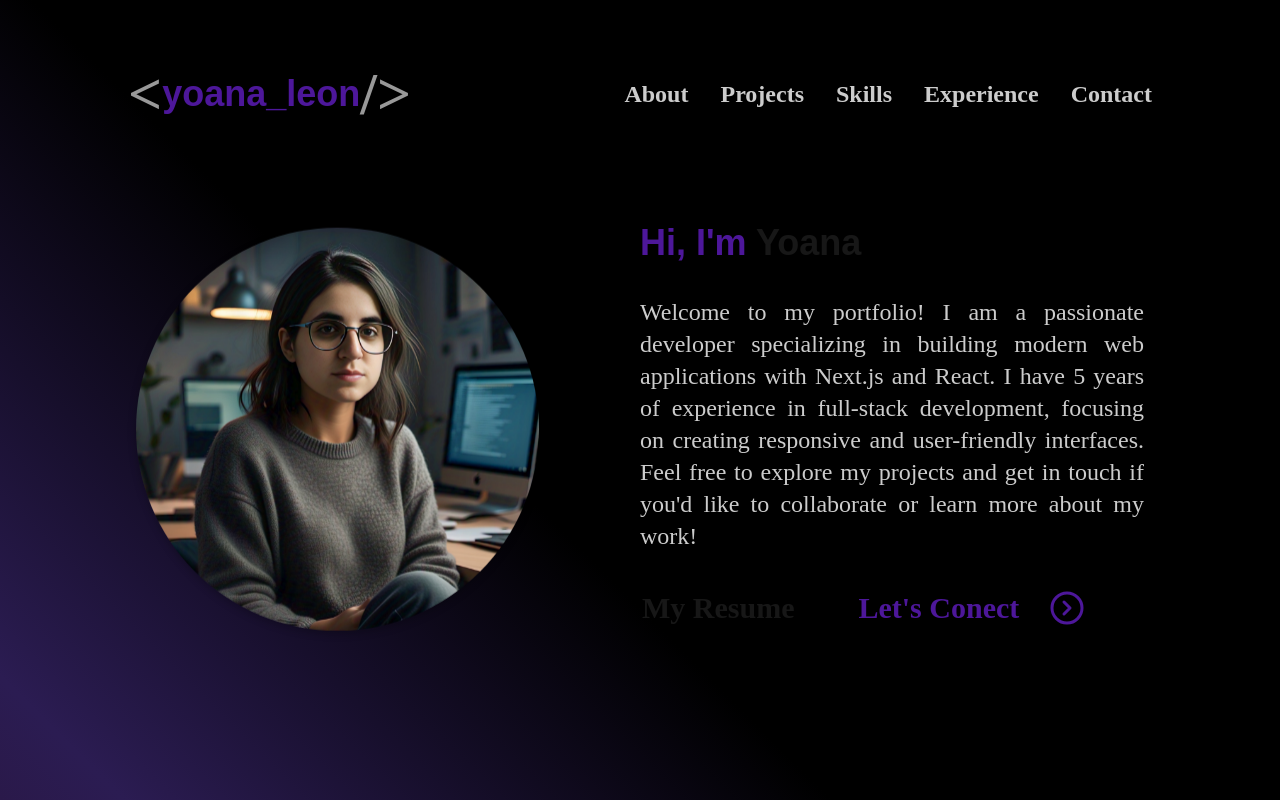
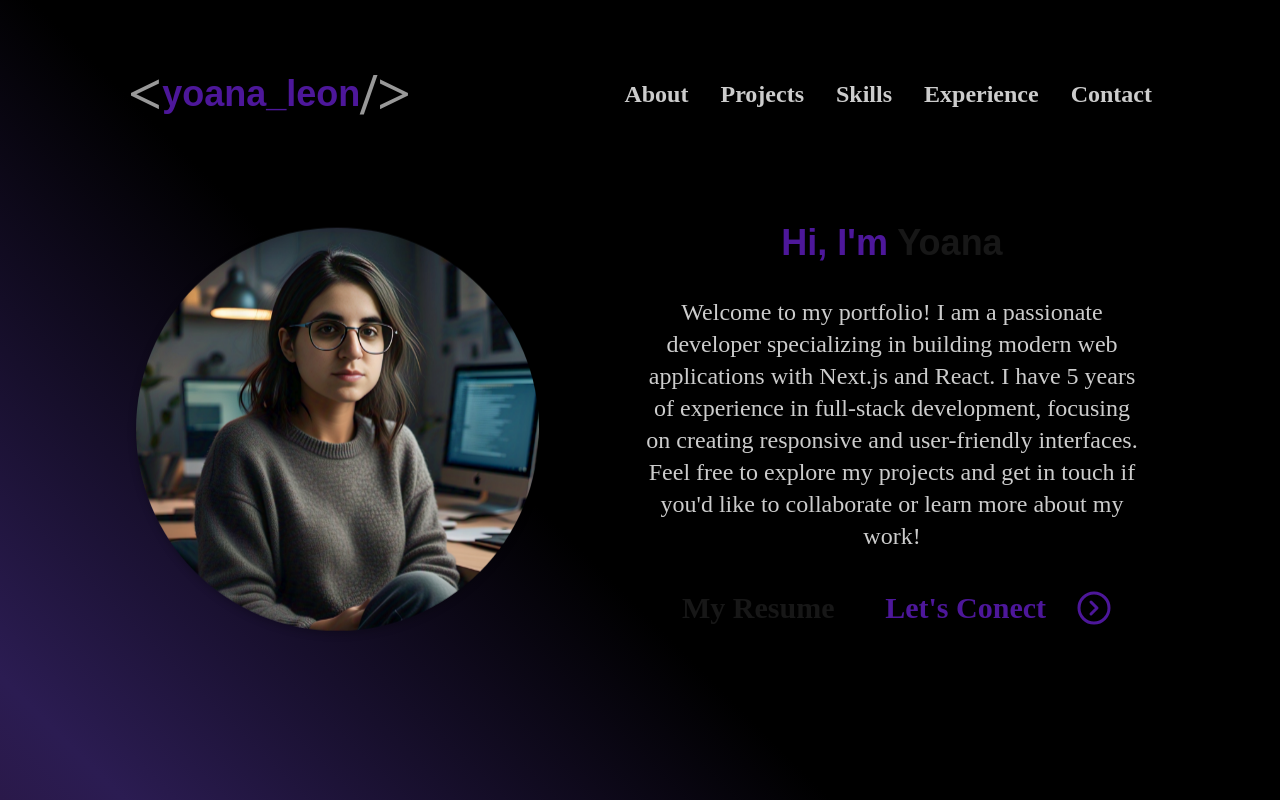
Before and after one commit to ylfranco98/portfolio, a Next.js app: page / in a window 1280 px wide. Built offline with nearby package versions, Linux system fonts and the light colour scheme.

Commit message:
make hero responsive for mobile devices

```diff
--- a/app/globals.css
+++ b/app/globals.css
@@ -8,6 +8,7 @@
 @theme inline {
   /* Define breakpoints for responsive design */
   --breakpoint-ms: 42rem;
+  --breakpoint-3xl: 110rem;
 
   --color-background: var(--background);
   --color-foreground: var(--foreground);
--- a/components/Description.tsx
+++ b/components/Description.tsx
@@ -23,7 +23,7 @@ const Description: React.FC = () => {
   return (
     <div>
       {/* Add your description content here */}
-      <p className="text-white/80 font-font 2xl:text-3xl xl:text-2xl lg:text-3xl sm:text-2xl text-xl font-[var(--font-roboto)] text-justify mb-[52px] xl:h-[30vh] h-fit">
+      <p className="text-white/80 font-font 2xl:text-3xl xl:text-2xl lg:text-3xl sm:text-2xl text-xl font-[var(--font-roboto)] text-center mb-[52px] xl:h-[30vh] h-fit">
         {text}
       </p>
     </div>
--- a/components/Main.tsx
+++ b/components/Main.tsx
@@ -51,13 +51,14 @@ export const Main: React.FC = () => {
         // shadow-xl
         // box-shadow: rgba(0, 0, 0, 0.24) 0px 3px 8px;
       />
-      <div className="xl:w-1/2 xl:mt-0 lg:mt-30 mt-20 flex flex-col items-start text-[color:var(--color-text)] z-[1]">
+      <div className="xl:w-1/2 xl:mt-0 lg:mt-30 mt-20 flex flex-col items-center text-[color:var(--color-text)] z-[1]">
         <h1 className="2xl:text-6xl xl:text-4xl lg:text-6xl sm:text-4xl text-3xl font-extrabold mb-[33px] xl:w-auto w-full xl:text-left text-center">
           {/* font-commandp */}
           <span className="text-violet-900">Hi, I'm</span> Yoana
         </h1>
         <Description />
-        <div className="flex xl:justify-start justify-center 2xl:gap-25 ms:gap-15 gap-5 2xl:mt-5 w-full">
+        <div className=" flex xl:justify-between justify-center 2xl:gap-15 ms:gap-5 gap-5 2xl:mt-5 w-full lg:px-15 xl:px-10 3xl:px-25 px-0">
+          {/* xl:px-5 */}
           <a
             href="#"
             className="font-font flex gap-[20px] no-underline hover:text-violet-900 text-[color:var(--color-text)] rounded-[10px] 2xl:text-4xl xl:text-3xl lg:text-4xl sm:text-3xl text-2xl font-light  border-2 border-transparent bg-[length:0%] font-semibold transition-colors"
```
